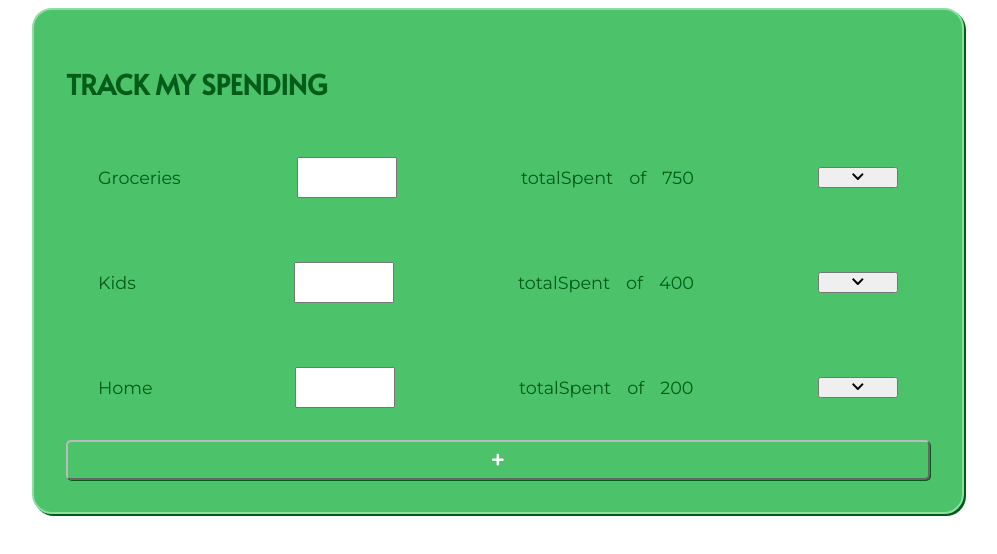
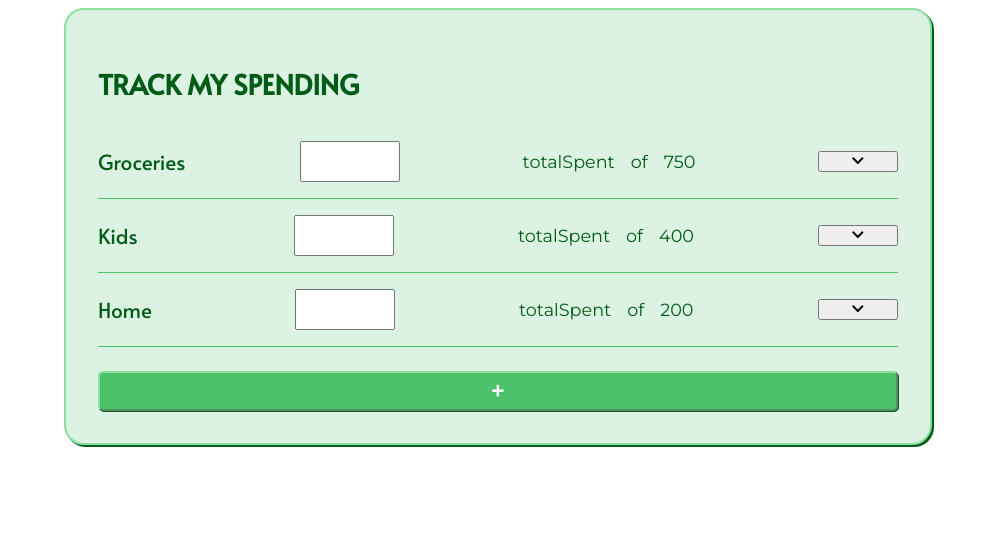
Before and after one commit to joyrichmond/hungry-hippo, a React (Create React App) app in the folder packages/web/: page / in a window 1280 px wide. Shown: the top 554 px of the page, without its empty margins (142-1139 px from the left). Built offline with nearby package versions, Linux system fonts and the light colour scheme.

Commit message:
style spending tracker

```diff
--- a/packages/web/src/comps/spendingTracker/CategoryLine.tsx
+++ b/packages/web/src/comps/spendingTracker/CategoryLine.tsx
@@ -20,9 +20,9 @@ const CategoryLine: FC<Props> = ({ category, budgetedAmount, history }) => {
 
   return (
     <div className="categoryLine">
-      <span>{category}</span>
+      <span className="categoryName">{category}</span>
       <input type="text" />
-      <div className="budget-info">
+      <div className="budgetInfo">
         <span>totalSpent</span>
         <span>of</span>
         <span>{budgetedAmount}</span>
--- a/packages/web/src/stylesheets/spending-tracker.scss
+++ b/packages/web/src/stylesheets/spending-tracker.scss
@@ -1,9 +1,9 @@
 @import './style-variables.scss';
 
 .spending-tracker {
-  background-color: $primary;
+  background-color: $light;
   border-radius: 20px;
-  border: solid 2px $light;
+  border: solid 2px $accent;
   box-shadow: 2px 2px 0 $shadow;
   padding: 2rem;
   color: $dark;
@@ -17,6 +17,7 @@
   }
   .add-button {
     width: 100%;
+    margin-top: 1.5rem;
   }
 
   input {
@@ -30,9 +31,10 @@
 .categoryLine {
   display: flex;
   justify-content: space-between;
-  padding: 2rem;
+  padding: 1rem 0;
   width: 50rem;
   align-items: center;
+  border-bottom: solid 1px $primary;
 
   span,
   input,
@@ -40,7 +42,12 @@
     flex-basis: 5rem;
   }
 
-  .budget-info > span {
+  .budgetInfo > span {
     margin: 0.5rem;
   }
+
+  .categoryName {
+    font-family: $accent-font;
+    font-size: 1.3rem;
+  }
 }
--- a/packages/web/src/stylesheets/style-variables.scss
+++ b/packages/web/src/stylesheets/style-variables.scss
@@ -3,7 +3,8 @@
 $primary-font: 'Montserrat', sans-serif;
 $accent-font: 'Alata', sans-serif;
 $primary: #4cc26b;
-$light: #8cdea1;
+$accent: #8cdea1;
+$light: #dcf2e2;
 $dark: #005c17;
 $shadow: #005c17;
-$hover: #bbb;
+$hover: #8cdea1;
```
